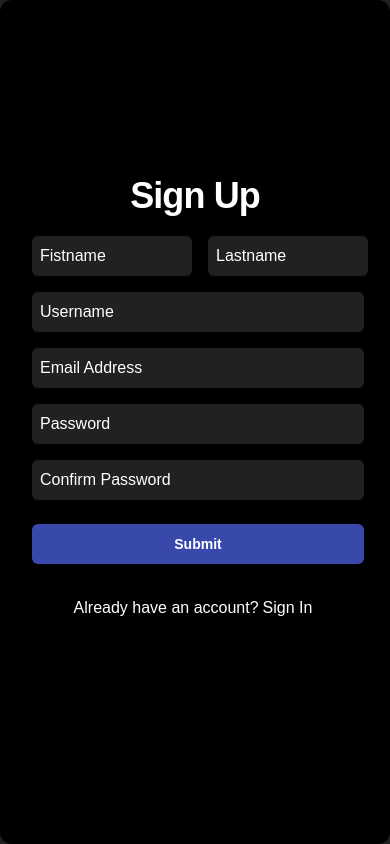
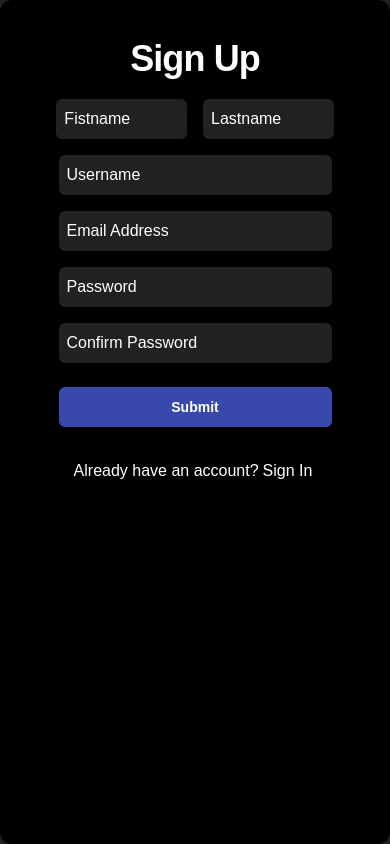
Before and after one commit to silfver-wav/Pub-finder, a React app: page /signup in a window 390 px wide. Built offline with nearby package versions, Linux system fonts and the light colour scheme; the HTML template or start-up script is replaced by a standard one.

Commit message:
added mobile view for auth

```diff
--- a/src/auth/AuthContainer.jsx
+++ b/src/auth/AuthContainer.jsx
@@ -1,10 +1,8 @@
 import React from "react";
-import { Link } from "react-router-dom";
-import { RxCross1 } from "react-icons/rx";
 
 const AuthContainer = ({ title, children }) => (
   <div className="absolute inset-0 flex items-center justify-center bg-gray-900">
-      <div className="w-full h-full bg-black rounded-xl shadow-sm py-8 px-8 relative pt-44">
+    <div className="w-full h-full bg-black rounded-xl shadow-sm py-8 px-8 relative pt-[10vw]">
       <h2 className="mb-5 text-center text-4xl font-bold tracking-tight text-white">
         {title}
       </h2>
--- a/src/auth/LoginForm.jsx
+++ b/src/auth/LoginForm.jsx
@@ -6,7 +6,7 @@ import { useNavigate } from 'react-router-dom';
 import { useLoginMutation } from "../redux/slices/apiSlices/authApiSlice";
 import { setCredentials } from "../redux/slices/authSlice";
 
-export default function LoginForm(){
+export default function LoginForm() {
   const dispatch = useDispatch()
   let navigate = useNavigate()
   const [login, { isLoading }] = useLoginMutation();
@@ -70,7 +70,7 @@ export default function LoginForm(){
           type="submit"
           className="bg-indigo-600 text-sm font-semibold leading-6 text-white shadow-sm hover:bg-indigo-500 focus-visible:outline
               focus-visible:outline-2 focus-visible:outline-offset-2 focus-visible:outline-indigo-60  rounded-md p-2
-              w-[332px] focus:bg-white focus:outline-none transition ease-in-out duration-150 placeholder-white m-auto mb-4"
+              w-[70vw] md:w-[360px] focus:bg-white focus:outline-none transition ease-in-out duration-150 placeholder-white m-auto mb-4"
         >
           Sign In
         </button>
--- a/src/auth/SignupForm.jsx
+++ b/src/auth/SignupForm.jsx
@@ -135,7 +135,7 @@ export default function SignupForm() {
           type="submit"
           className="bg-indigo-600 text-sm font-semibold leading-6 text-white shadow-sm hover:bg-indigo-500 focus-visible:outline
               focus-visible:outline-2 focus-visible:outline-offset-2 focus-visible:outline-indigo-60  rounded-md p-2
-              w-[332px] focus:bg-white focus:outline-none transition ease-in-out duration-150 placeholder-white m-auto mb-4"
+              w-[70vw] md:w-[360px] focus:bg-white focus:outline-none transition ease-in-out duration-150 placeholder-white m-auto mb-4"
         >
           Submit
         </button>
--- a/src/index.css
+++ b/src/index.css
@@ -7,11 +7,11 @@
 @layer components {
 
     .input-field {
-        @apply bg-gray-900 text-white rounded-md p-2 w-[332px] focus:bg-gray-800 focus:outline-none transition ease-in-out duration-150 placeholder-white m-auto mb-4;
+        @apply bg-gray-900 w-[70vw] md:w-[360px] text-white rounded-md p-2 focus:bg-gray-800 focus:outline-none transition ease-in-out duration-150 placeholder-white m-auto mb-4;
     }
 
     .input-field-name {
-        @apply bg-gray-900 text-white border-0 rounded-md p-2 w-[160px] focus:bg-gray-800 focus:outline-none transition ease-in-out duration-150 placeholder-white mb-4;
+        @apply bg-gray-900 w-[33.5vw] md:w-[174px] text-white border-0 rounded-md p-2 focus:bg-gray-800 focus:outline-none transition ease-in-out duration-150 placeholder-white mb-4;
     }
 
     .menu-item {
```
Lines whose indentation alone changed are shown as unchanged.
